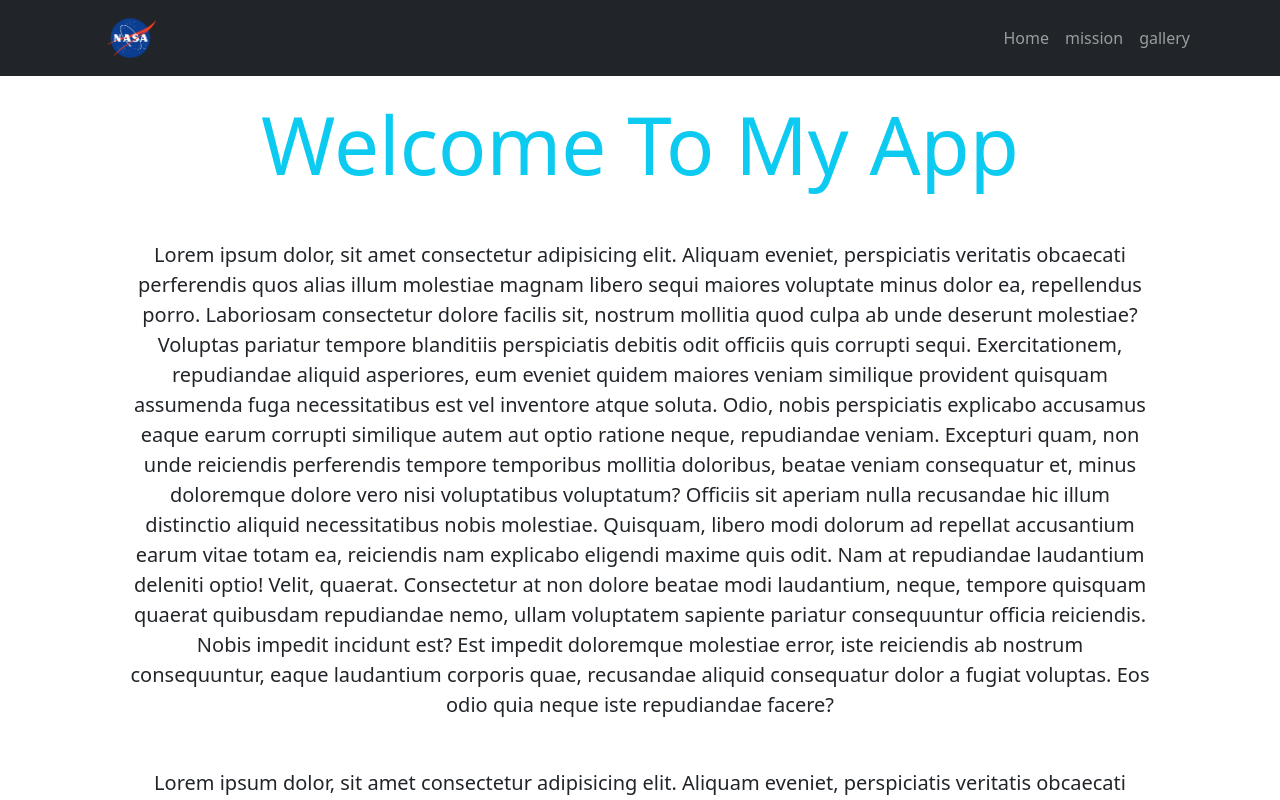
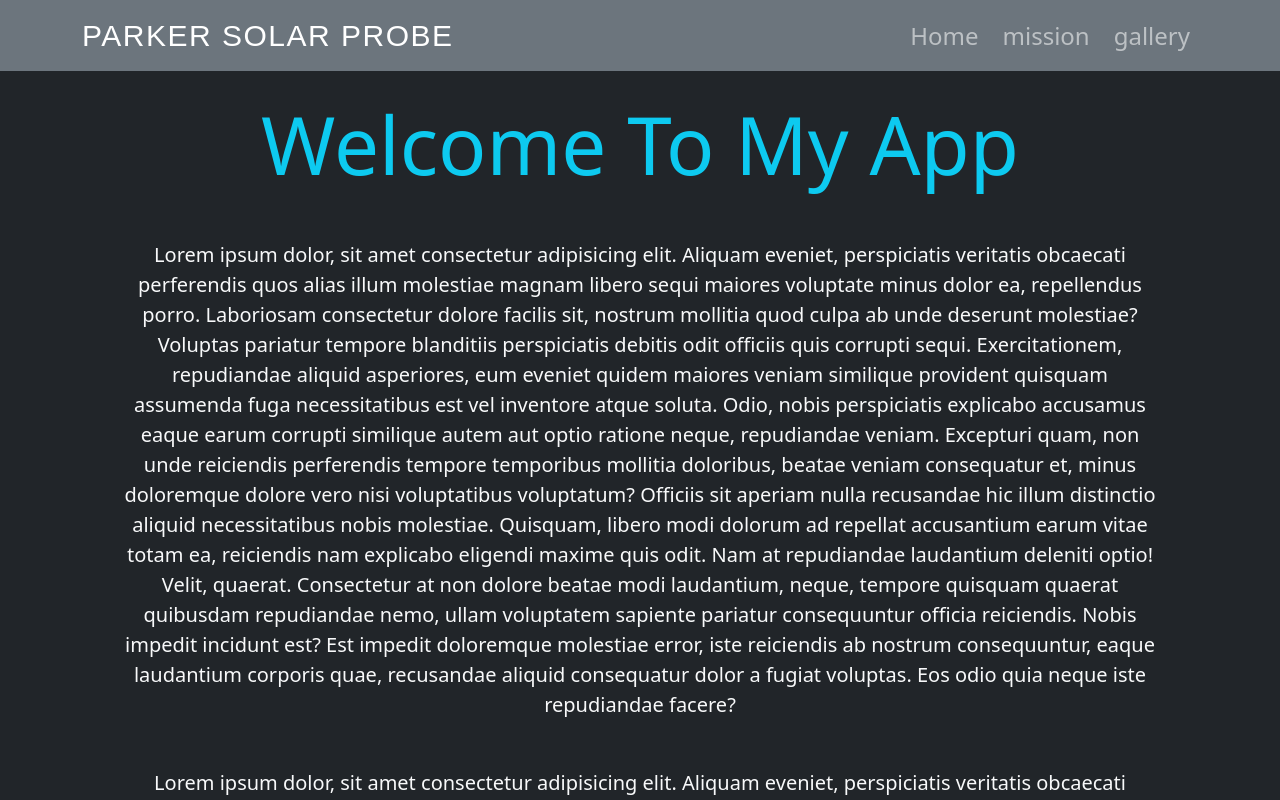
Before and after one commit to anuraag2002/the-extraterrestrials, a React (Create React App) app in the folder nsacsample/: page / in a window 1280 px wide. Shown: the top 800 px of the page. Built offline with nearby package versions, Linux system fonts and the light colour scheme.

Commit message:
made the website dark with white text and edited the navbar links

```diff
--- a/nsacsample/src/components/Header.css
+++ b/nsacsample/src/components/Header.css
@@ -2,3 +2,25 @@ img{
     max-height:5em;
     max-width:5em;
 }
+a{
+    font-size: 1.5em!important;
+}
+a:hover{
+    color: rgb(123, 255, 255)!important;
+
+
+}
+
+
+/* .nav-title {
+    font-size: 1.4em;
+} */
+.nav-title {
+    font-family: 'Teko-Regular', sans-serif;
+    text-transform: uppercase;
+    color: #fff;
+    font-size: 1em;
+    letter-spacing: .05em;
+    white-space: nowrap;
+    text-decoration: none;
+}
--- a/nsacsample/src/components/Header.js
+++ b/nsacsample/src/components/Header.js
@@ -7,16 +7,17 @@ import './Header.css';
 function Header(){
     return (
         <div>
-            <Navbar bg="dark" expand="lg" variant="dark" fixed="top">
+            <Navbar bg="secondary" expand="lg" variant="dark" fixed="top">
                 <Container>
-                <Navbar.Brand href=""><img src={Logo} /></Navbar.Brand>
+                <Navbar.Brand href=""><a href="http://parkersolarprobe.jhuapl.edu/" class="nav-title">Parker Solar Probe</a></Navbar.Brand>
                 <Navbar.Toggle aria-controls="basic-navbar-nav" />
                 <Navbar.Collapse id="basic-navbar-nav">
 
                     <Nav className="ms-auto">
-                    <a className="nav-link" href="#home">{('Home')}</a>
-                    <a className="nav-link" href="#mission">{('mission')}</a>
-                    <a className="nav-link" href="#gallery">{('gallery')}</a>
+                    <a className="nav-link me-2" href="#home">{('Home')}</a>
+                    <a className="nav-link me-2" href="#mission">{('mission')}</a>
+                    <a className="nav-link " href="#gallery">{('gallery')}</a>
+
 
                     </Nav>
                 </Navbar.Collapse>
--- a/nsacsample/src/components/Home.js
+++ b/nsacsample/src/components/Home.js
@@ -1,7 +1,7 @@
 import React from "react";
 function Home() {
     return (
-        <div className="container text-center">
+        <div className="container-fluid text-center bg-dark text-light">
 
             <div id="home" >
             <div className="container p-5">
--- a/nsacsample/src/index.css
+++ b/nsacsample/src/index.css
@@ -20,3 +20,7 @@ body {
   overflow-x: hidden;
   background-color: #fff;
 }
+
+a{
+  color:blueviolet;
+}
```
